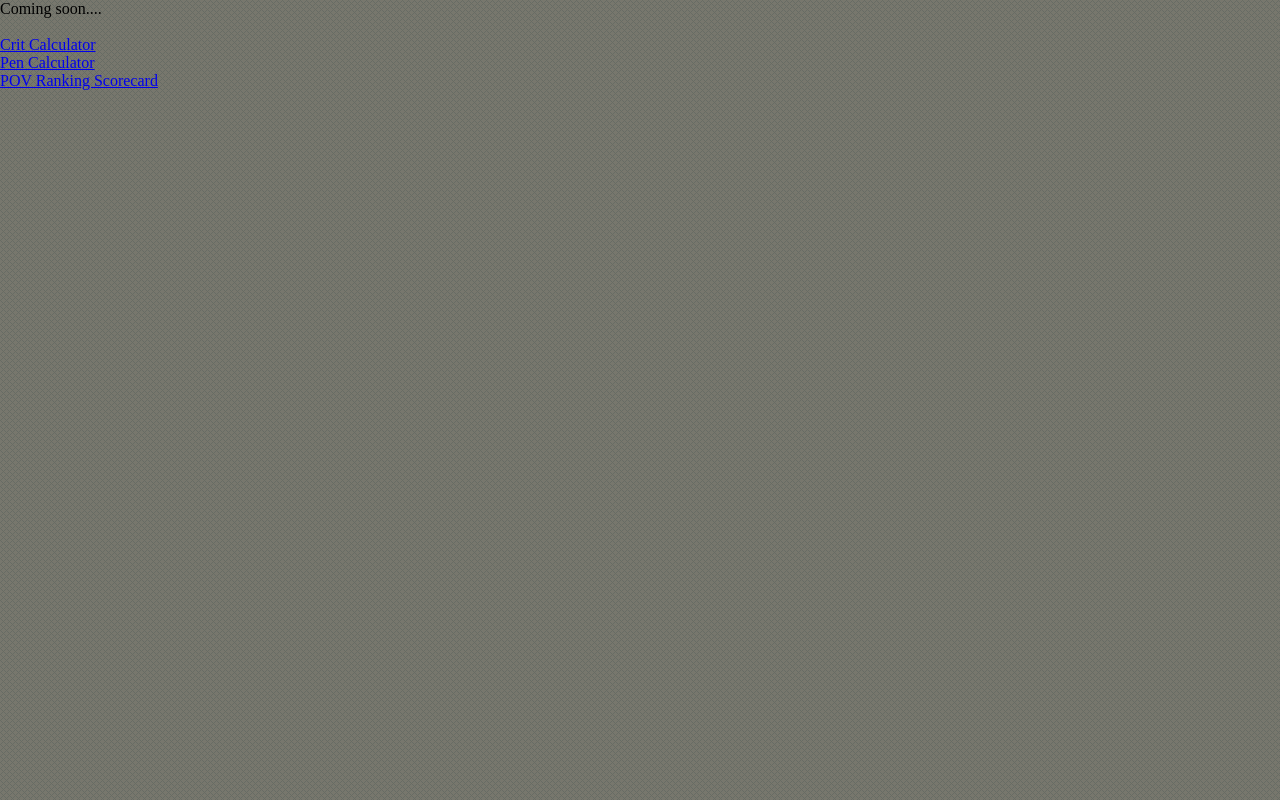
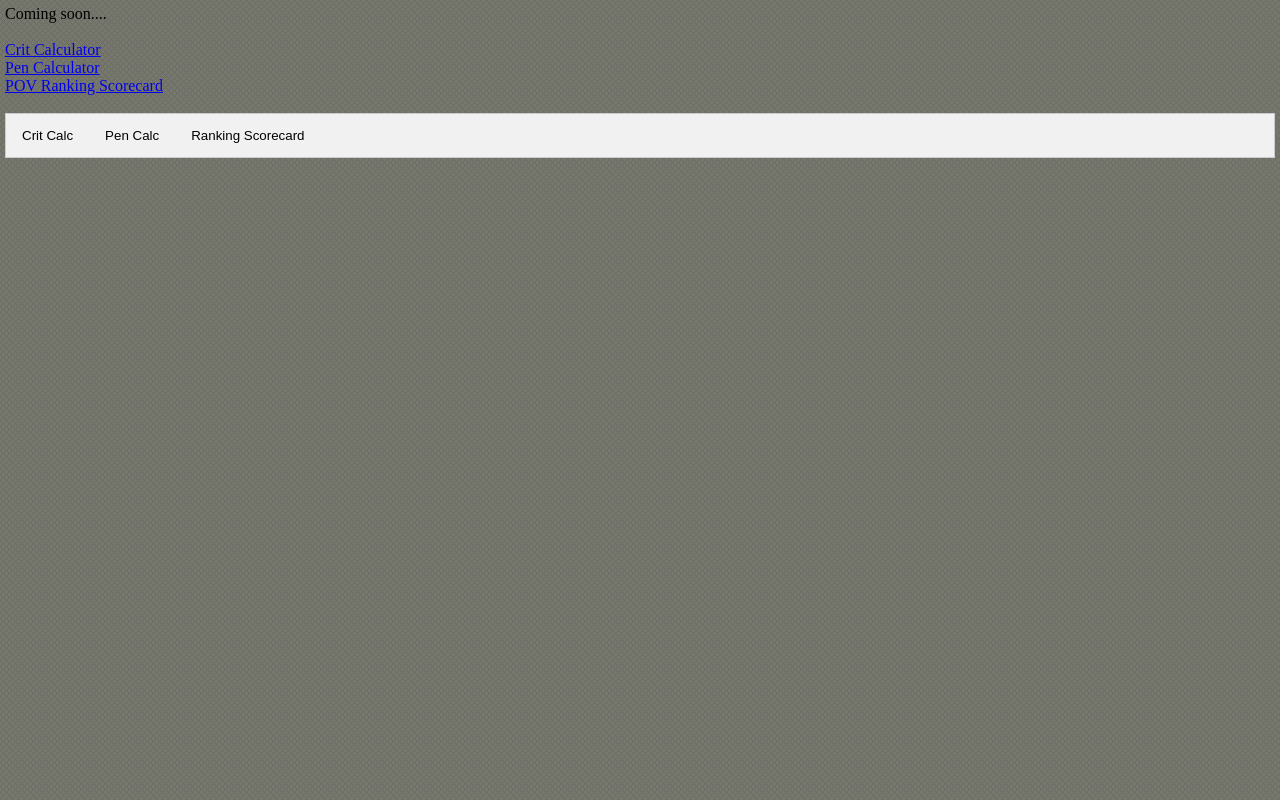
Before and after one commit to djmorosini/esocompanion, a plain HTML site: page index.html in a window 1280 px wide. Drawn offline with Linux system fonts and the light colour scheme.

Commit message:
iframe test

```diff
--- a/comp.css
+++ b/comp.css
@@ -23,3 +23,53 @@ html[data-theme='dark'] {
   width: 100%;
   height: 100%;
 }
+
+#content {
+  padding: 5px;
+}
+
+/* Style the tab */
+.tab {
+  overflow: hidden;
+  border: 1px solid #ccc;
+  background-color: #f1f1f1;
+}
+
+/* Style the buttons that are used to open the tab content */
+.tab button {
+  background-color: inherit;
+  float: left;
+  border: none;
+  outline: none;
+  cursor: pointer;
+  padding: 14px 16px;
+  transition: 0.3s;
+}
+
+/* Change background color of buttons on hover */
+.tab button:hover {
+  background-color: #ddd;
+}
+
+/* Create an active/current tablink class */
+.tab button.active {
+  background-color: #ccc;
+}
+
+/* Style the tab content */
+.tabcontent {
+  display: none;
+  padding: 6px 12px;
+  border: 1px solid #ccc;
+  border-top: none;
+}
+
+.tabcontent {
+  animation: fadeEffect 1s; /* Fading effect takes 1 second */
+}
+
+/* Go from zero to full opacity */
+@keyframes fadeEffect {
+  from {opacity: 0;}
+  to {opacity: 1;}
+}
--- a/comp.js
+++ b/comp.js
@@ -1,3 +1,24 @@
 function pageInit() {
 
 }
+
+function openIframe(evt, pageName) {
+  // Declare all variables
+  var i, tabcontent, tablinks;
+
+  // Get all elements with class="tabcontent" and hide them
+  tabcontent = document.getElementsByClassName("tabcontent");
+  for (i = 0; i < tabcontent.length; i++) {
+    tabcontent[i].style.display = "none";
+  }
+
+  // Get all elements with class="tablinks" and remove the class "active"
+  tablinks = document.getElementsByClassName("tablinks");
+  for (i = 0; i < tablinks.length; i++) {
+    tablinks[i].className = tablinks[i].className.replace(" active", "");
+  }
+
+  // Show the current tab, and add an "active" class to the button that opened the tab
+  document.getElementById(pageName).style.display = "block";
+  evt.currentTarget.className += " active";
+}
--- a/index.html
+++ b/index.html
@@ -10,13 +10,33 @@
 </head>
 <body>
   <div id="main">
-    <div>
+    <div id="content">
     Coming soon....
     <br/>
     <br/>
     <a href="https://djmorosini.github.io/critcalc/">Crit Calculator</a><br/>
     <a href="https://djmorosini.github.io/pencalc/">Pen Calculator</a><br/>
-    <a href="https://djmorosini.github.io/getranked/">POV Ranking Scorecard</a>
+    <a href="https://djmorosini.github.io/getranked/">POV Ranking Scorecard</a><br/>
+    <br/>
+    <!-- Tab links -->
+    <div class="tab">
+      <button class="tablinks" onclick="openIframe(event, 'critcalc')">Crit Calc</button>
+      <button class="tablinks" onclick="openIframe(event, 'pencalc')">Pen Calc</button>
+      <button class="tablinks" onclick="openIframe(event, 'getranked')">Ranking Scorecard</button>
+    </div>
+
+    <!-- Tab content -->
+    <div id="critcalc" class="tabcontent">
+      <iframe src="https://djmorosini.github.io/critcalc/"></iframe>
+    </div>
+
+    <div id="pencalc" class="tabcontent">
+      <iframe src="https://djmorosini.github.io/critcalc/"></iframe>
+    </div>
+
+    <div id="getranked" class="tabcontent">
+      <iframe src="https://djmorosini.github.io/critcalc/"></iframe>
+    </div>
   </div>
 </div>
   <script>pageInit()</script>
```
